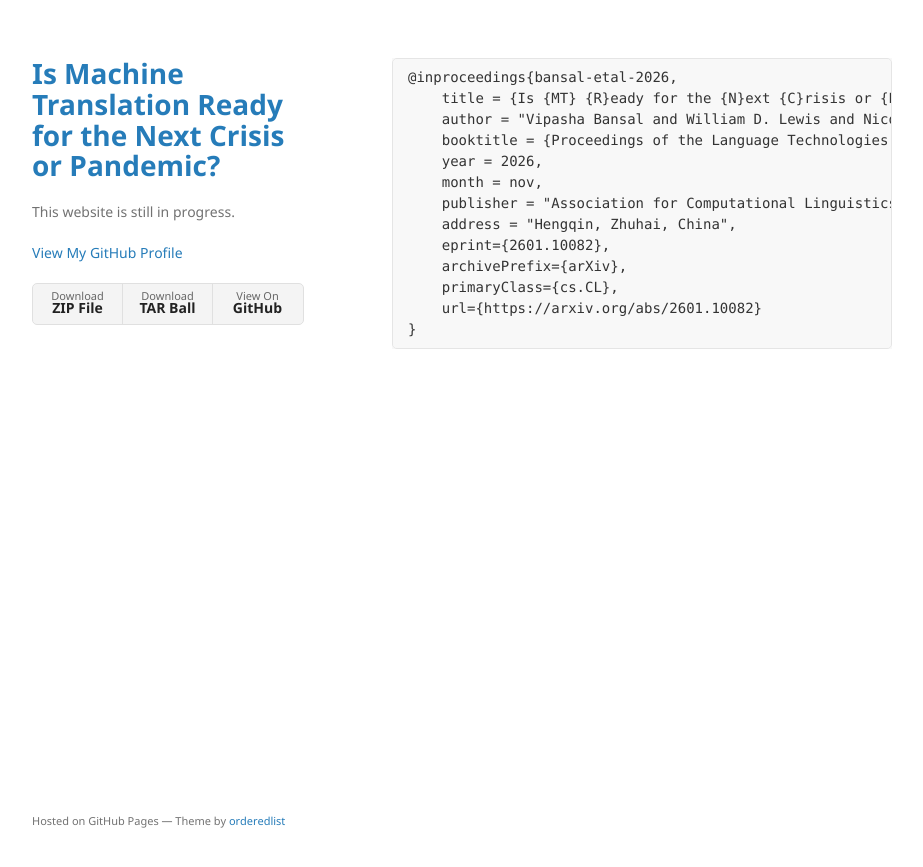
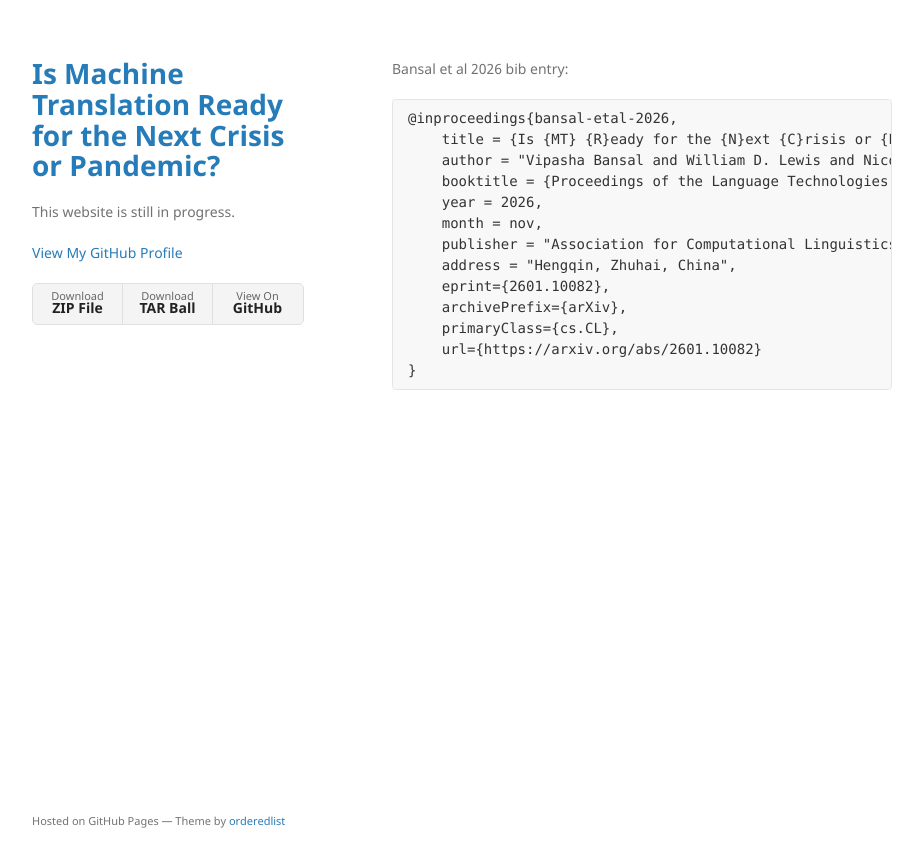
Before and after one commit to mt-crisis-ready/mt-crisis-ready.github.io, a Jekyll site: the page built from bib.md, in a window 1280 px wide. Shown: the top 867 px of the page, without its empty margins (178-1101 px from the left). Built offline with Jekyll 4.4.1, drawn with Linux system fonts in a browser that asks for light colours.

Commit message:
Addtl formatting changes to the bib entry

```diff
--- a/bib.md
+++ b/bib.md
@@ -1,6 +1,8 @@
 ---
 layout: default
 ---
+
+Bansal et al 2026 bib entry:
 
     @inproceedings{bansal-etal-2026,
         title = {Is {MT} {R}eady for the {N}ext {C}risis or {P}andemic?},
```
